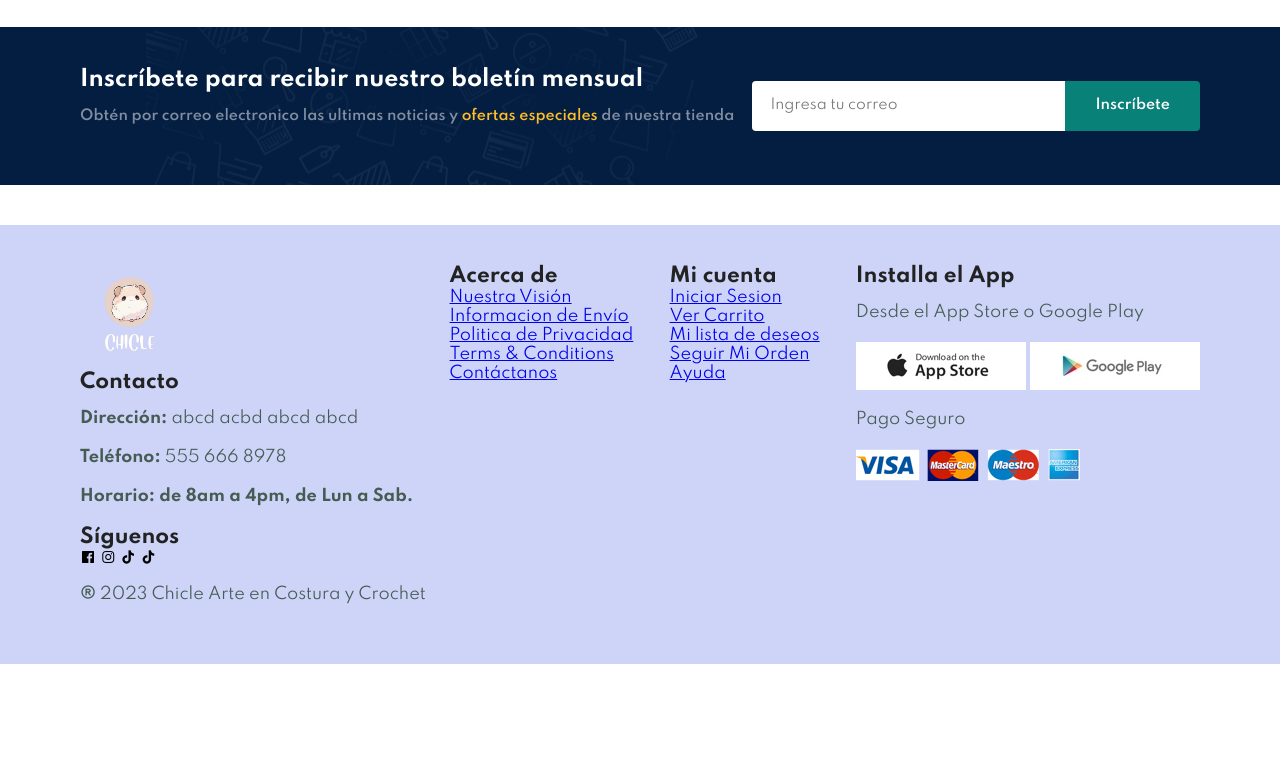
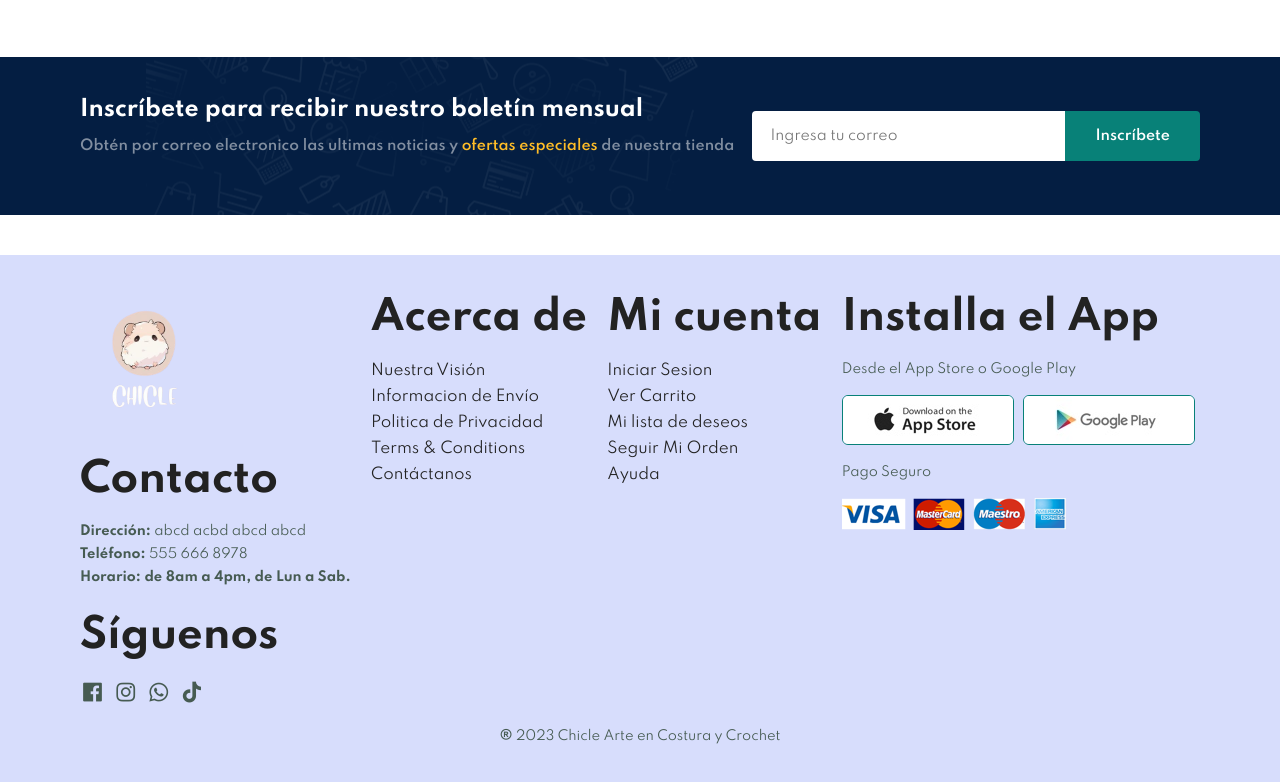
Before and after one commit to labgeek010/chicleStore, a plain HTML site: page index.html in a window 1280 px wide. Shown: the part 5064-5846 px from the top of the page. Before the commit the page ends 5728 px from the top, so only its background shows below. Drawn offline with nearby package versions, Linux system fonts and the light colour scheme.

Commit message:
home advanced v3

```diff
--- a/index.html
+++ b/index.html
@@ -390,7 +390,8 @@
         </section>
 
         <footer class="section-p1">
-            <div class="colum">
+
+            <div class="col">
                 <img src="/img/logo.png" alt="" class="logo">
                 <h4>Contacto</h4>
                 <p><strong>Dirección:</strong> abcd acbd abcd abcd</p>
@@ -402,7 +403,7 @@
                     <div class="icon">
                         <i class='bx bxl-facebook-square'></i>
                         <i class='bx bxl-instagram' ></i>
-                        <i class='bx bxl-tiktok' ></i>
+                        <i class='bx bxl-whatsapp' ></i>
                         <i class='bx bxl-tiktok' ></i>
                     </div>
                 </div>
--- a/style.css
+++ b/style.css
@@ -80,7 +80,7 @@ body {
 }
 
 .logo {
-  width: 100px;
+  width: 130px;
 }
 
 /* header start */
@@ -520,7 +520,7 @@ footer {
   display: flex;
   flex-wrap: wrap;
   justify-content: space-between;
-  background-color: #cdd4f8;
+  background-color: rgb(215, 221, 252);
 
 }
 
@@ -532,4 +532,63 @@ footer .col{
 
 }
 
-footer
+footer .logo {
+  margin-bottom: 30px;
+}
+
+footer h4 {
+  font-size: 40px;
+  padding-bottom: 20px;
+}
+
+footer p {
+  font-size: 13px;
+  margin: 0 0 8px 0;
+
+}
+
+footer a {
+  font-size: 15px;
+  text-decoration: none;
+  color: #222;
+  margin: 0 0 8px 0;
+
+}
+
+footer .follow {
+  margin-top: 20px;
+
+}
+
+footer .follow i {
+  color: #465b52;
+  padding-right: 4px;
+  cursor: pointer;
+
+}
+
+footer .install .row img {
+  border: 1px solid #088178;
+  border-radius: 6px;
+}
+
+footer .install img {
+  margin: 10px 5px 15px 0;
+}
+
+footer .follow i{
+  font-size: 25px;
+}
+
+footer .follow i:hover,
+footer a:hover{
+  color: #088178;
+  font-size: 18px;
+
+
+}
+
+footer .copyright {
+  width: 100%;
+  text-align: center;
+}
```
